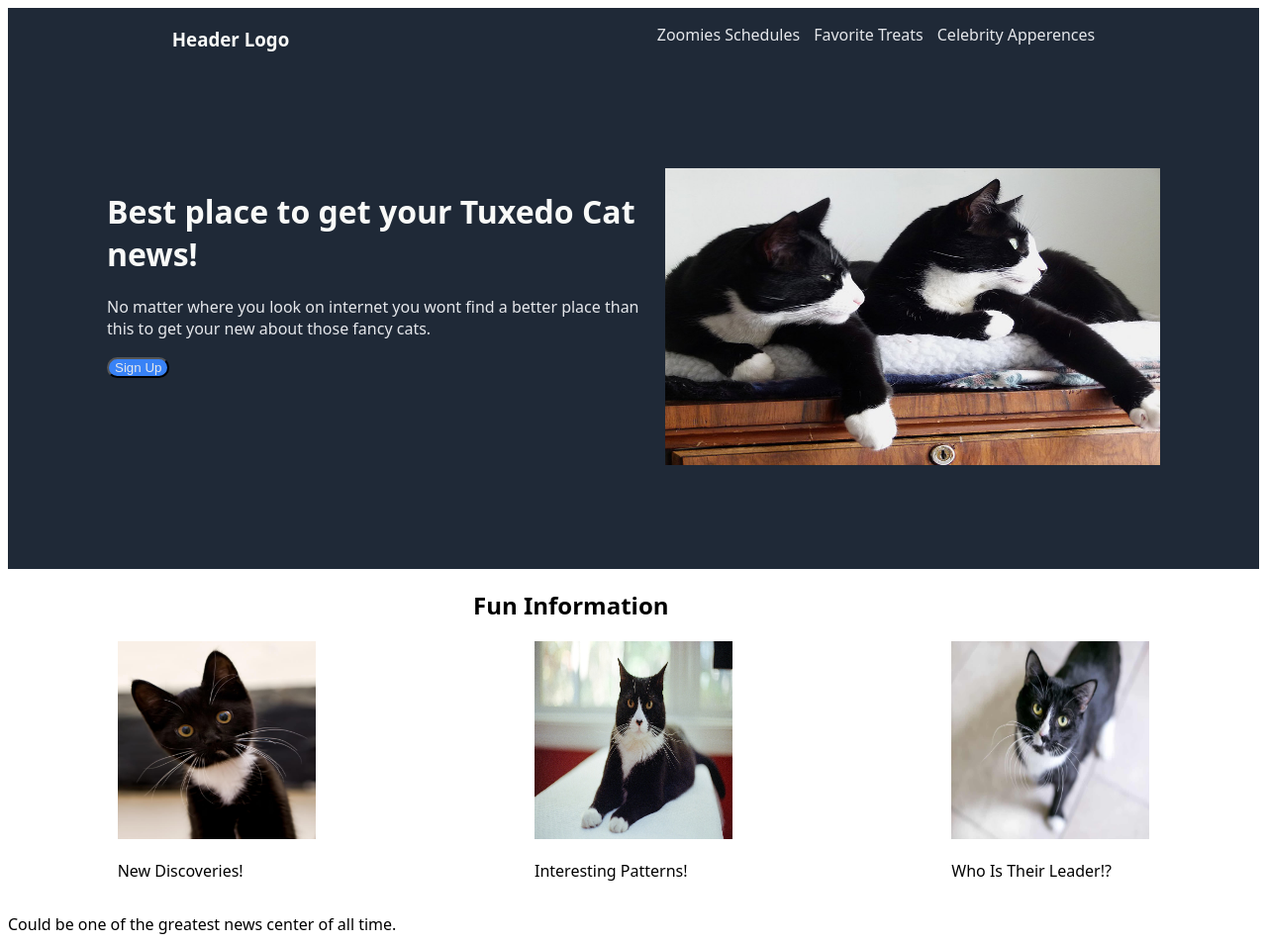
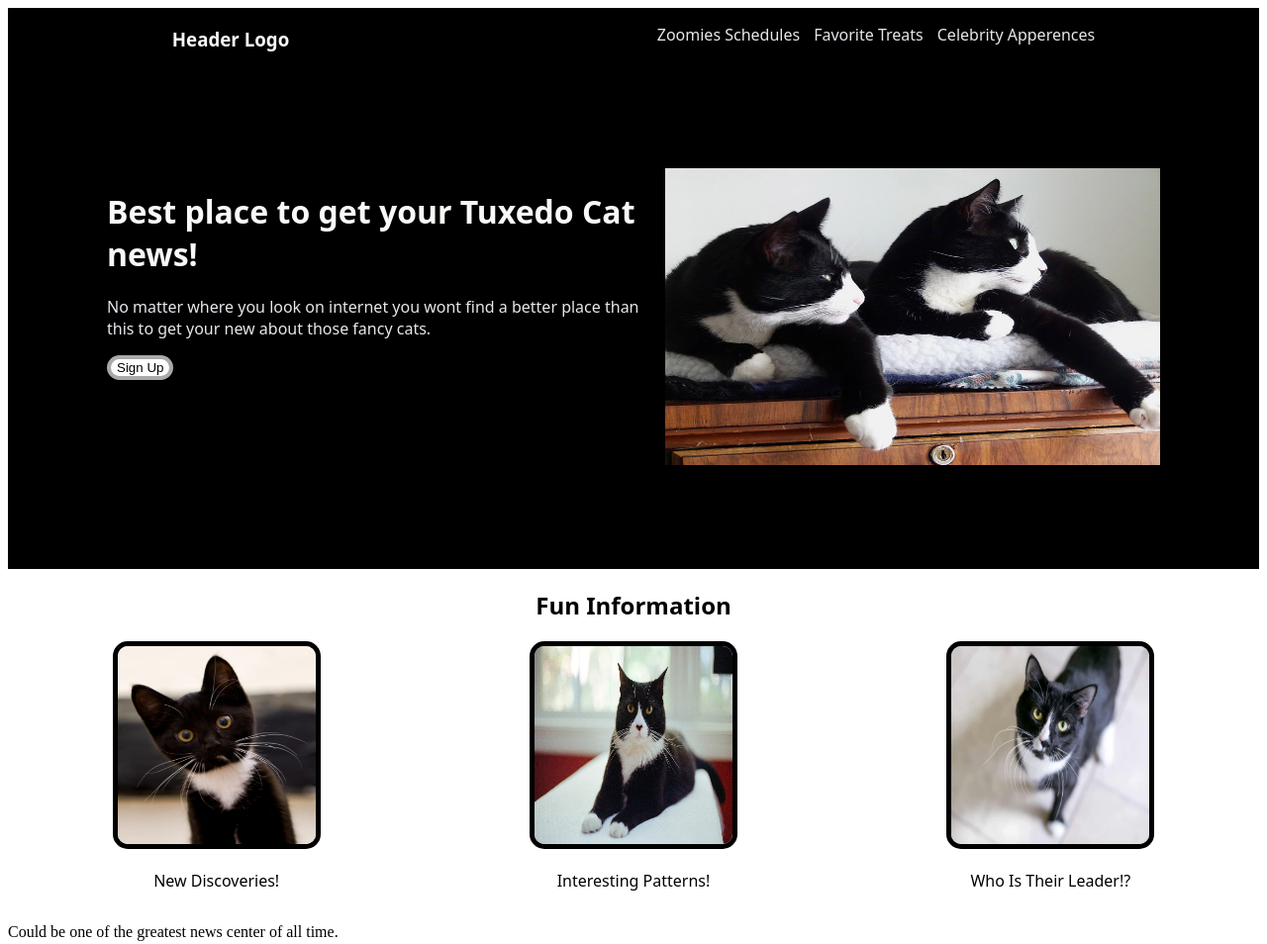
Before and after one commit to Luinight/Landing-Page, a plain HTML site: page index.html in a window 1280 px wide. Shown: the top 954 px of the page at 99% size. Drawn offline with Linux system fonts and the light colour scheme.

Commit message:
finished fun section

```diff
--- a/index.html
+++ b/index.html
@@ -34,18 +34,25 @@
      <div class="Fun">
       <h2>Fun Information</h2>
      </div>
+
      <div class="threepics">
-     <img src="/images/8d93f927c5cf89c47d01f937ddf20608.jfif" height="200" width="200">
+      <div class="threeboxes">
+       <img class="new" src="/images/8d93f927c5cf89c47d01f937ddf20608.jfif" height="200" width="200">
        <p>New Discoveries!</p>
       </div>
-     <div class="threepics">
-     <img src="/images/clever-tuxedo-cat.jpg" height="200" width="200">
+
+      <div class="threeboxes">
+       <img class="new" src="/images/clever-tuxedo-cat.jpg" height="200" width="200">
        <p>Interesting Patterns!</p>
       </div>
-     <div class="threepics">
-     <img src="/images/tuxedo-cats.jpg" height="200" width="200">
+
+      <div class="threeboxes">
+       <img class="new" src="/images/tuxedo-cats.jpg" height="200" width="200">
        <p>Who Is Their Leader!?</p>
       </div>
+     </div>
+    </div>
+
     </div>
 
 
--- a/style.css
+++ b/style.css
@@ -1,10 +1,11 @@
+/* Header Section */
 .website {
     font-family: system-ui, -apple-system, BlinkMacSystemFont, 'Segoe UI', Roboto, Oxygen, Ubuntu, Cantarell, 'Open Sans', 'Helvetica Neue', sans-serif
 }
 .header {
     display: flex;
     justify-content: space-around;
-    background-color: #1F2937;
+    background-color: black;
     color: #f9faf8;
 
 }
@@ -18,7 +19,7 @@ ul {
     display: flex;
     justify-content: space-evenly;
     padding: 100px;
-    background-color: #1F2937;
+    background-color: black;
     color: #E5E7EB;
 }
 .introtitle {
@@ -26,25 +27,34 @@ ul {
 }
 .sub button {
    border-radius: 20px;
-   background-color: #3882F6;
-   color: #E5E7EB;
-   border-color: black;
+   background-color: white;
+   border: 4px solid darkgray;
+}
+/* Header Section */
 
+
+
+/* Fun Information Section */
+.Fun {
+   text-align: center;
 }
-.info {
-    display: flex;
-    justify-content: space-around;
-    flex-wrap: wrap;
-
+.threepics {
+display: flex;
+justify-content: space-around;
+text-align: center;
 }
-.Fun {
-    flex-basis: 100%;
-    margin-left: 470px;
+.threeboxes {
 }
+.new {
+ border: 5px solid black;
+ border-radius: 15px;
+}
+/* Fun Information Section */
 
 
 
 
+/* Quote Section */
 
 
 
```
Lines whose indentation alone changed are shown as unchanged.
